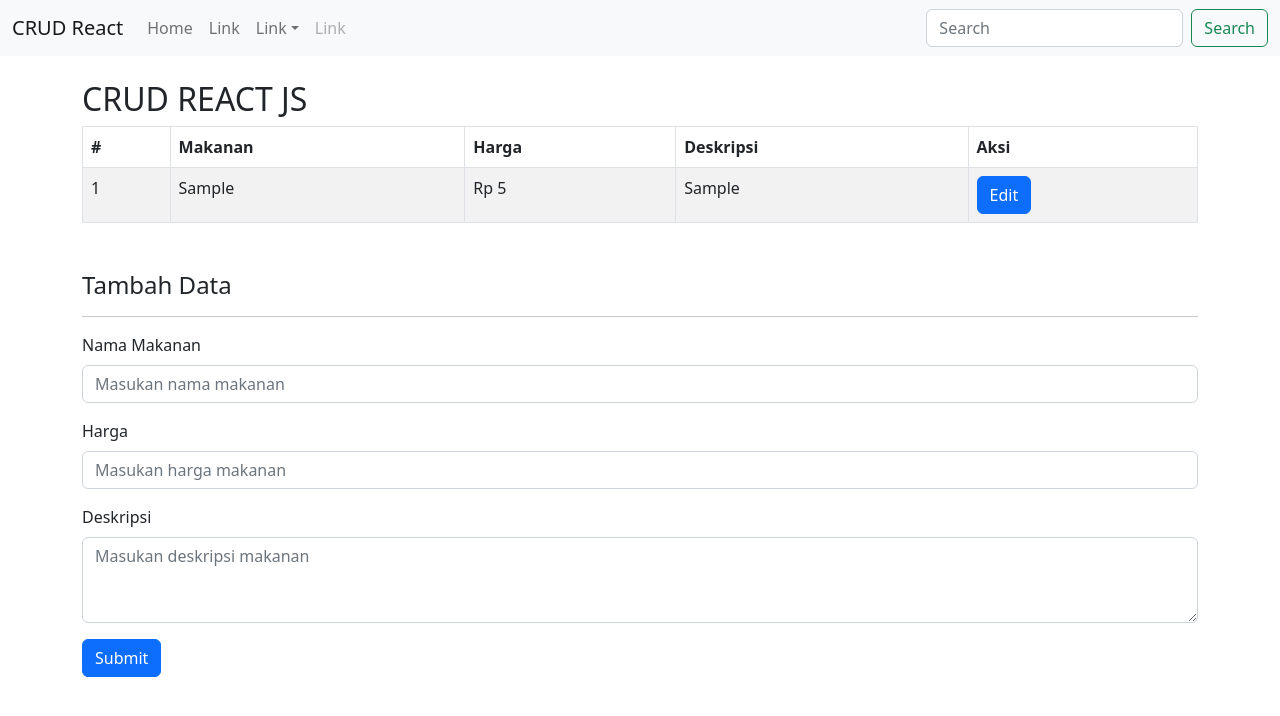
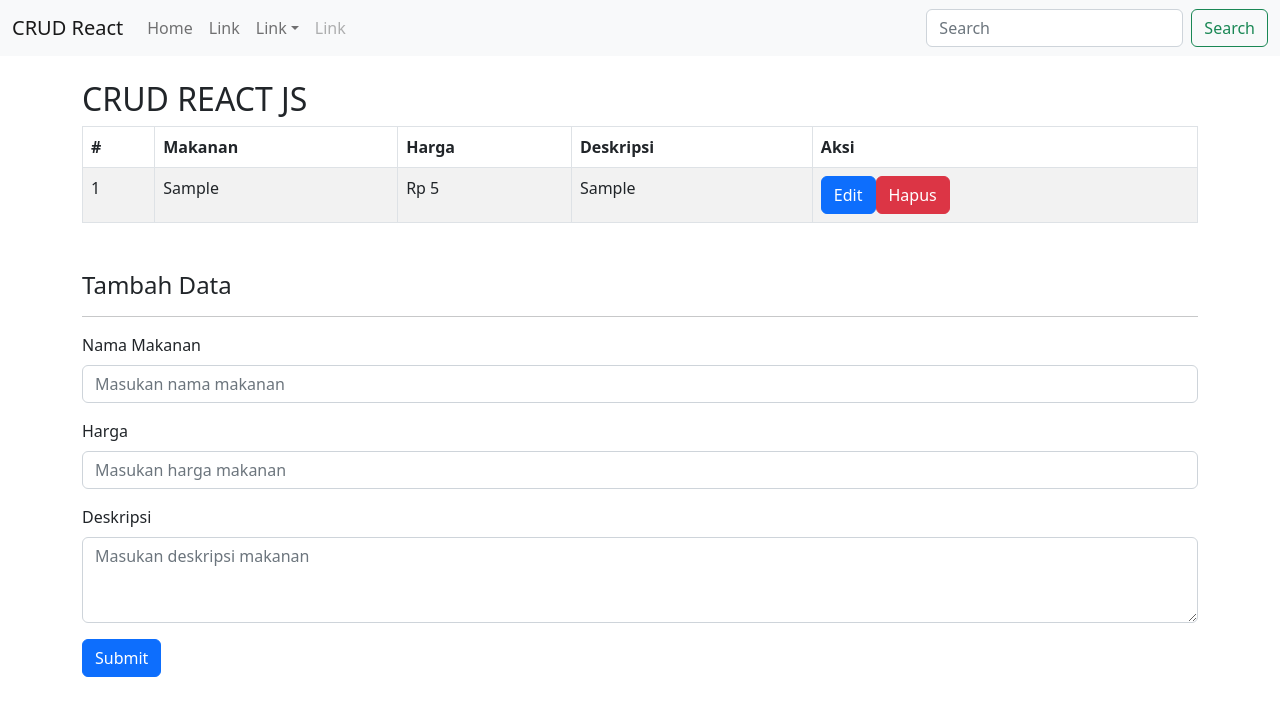
Before and after one commit to micodee/react-crud-temporary, a React (Create React App) app: page / in a window 1280 px wide. Both pictures are taken after typing "Sample", "5", "Sample" into the empty fields and a click on the button "Submit". Shown: the top 716 px of the page. Built offline with nearby package versions, Linux system fonts and the light colour scheme.

Commit message:
Hapus data success

```diff
--- a/src/crud/Crud.js
+++ b/src/crud/Crud.js
@@ -94,6 +94,17 @@ export default class Crud extends Component {
     });
   };
 
+  // hapus data
+  hapusData = (id) => {
+    const makananBaru = this.state.makanans
+      .filter((makanan) => makanan.id !== id)
+      .map((filterMakanan) => filterMakanan);
+
+    this.setState({
+      makanans: makananBaru,
+    });
+  };
+
   render() {
     // console.log(this.state.makanans)
     return (
@@ -101,7 +112,11 @@ export default class Crud extends Component {
         <ListNavbar />
         <div className="container-sm mt-4">
           <h2>CRUD REACT JS</h2>
-          <ListTable makanans={this.state.makanans} editData={this.editData} />
+          <ListTable
+            makanans={this.state.makanans}
+            editData={this.editData}
+            hapusData={this.hapusData}
+          />
           <ListForm
             {...this.state}
             handleChange={this.handleChange}
--- a/src/crud/component/ListTable.js
+++ b/src/crud/component/ListTable.js
@@ -1,7 +1,7 @@
 import React from "react";
 import {Table,Button} from "react-bootstrap/";
 
-const ListTable = ({ makanans, editData }) => {
+const ListTable = ({ makanans, editData, hapusData }) => {
   return (
     <Table striped bordered hover>
       <thead>
@@ -21,7 +21,10 @@ const ListTable = ({ makanans, editData }) => {
               <td>{makanan.nama}</td>
               <td>Rp {makanan.harga}</td>
               <td>{makanan.deskripsi}</td>
-              <td><Button variant="primary" onClick={() => editData(makanan.id)}>Edit</Button></td>
+              <td>
+                <Button variant="primary" onClick={() => editData(makanan.id)}>Edit</Button>
+                <Button variant="danger" onClick={() => hapusData(makanan.id)}>Hapus</Button>
+              </td>
             </tr>
           );
         })}
--- a/src/crud/component/ListTambahData.js
+++ b/src/crud/component/ListTambahData.js
@@ -2,12 +2,12 @@ import React from "react";
 import { Row, Col, Form, Button } from "react-bootstrap";
 
 
-const ListForm = ({nama, harga, deskripsi, handleChange, handleSubmit }) => {
+const ListForm = ({nama, harga, deskripsi, handleChange, handleSubmit, id }) => {
   return (
     <div className="mt-5">
       <Row>
         <Col>
-          <h4>Tambah Data</h4>
+          <h4>{id ? "Edit Data" : "Tambah Data"}</h4>
           <hr />
         </Col>
       </Row>
```
Lines whose indentation alone changed are shown as unchanged.
